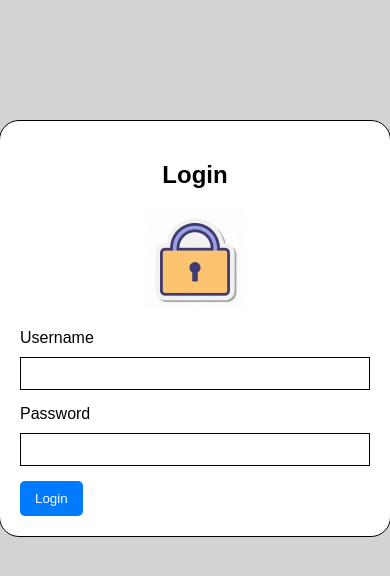
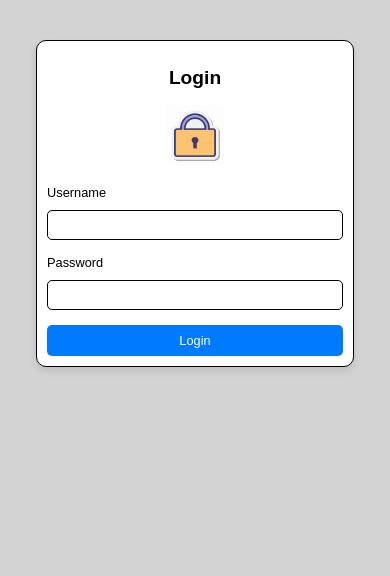
Before and after one commit to MiyurangaDananjana/ToDoApp, a React (Create React App) app: page / in a window 390 px wide. Shown: the top 576 px of the page. Built offline with nearby package versions, Linux system fonts and the light colour scheme; a web font is replaced by a local one.

Commit message:
add media to mobile support

```diff
--- a/src/App.css
+++ b/src/App.css
@@ -22,10 +22,14 @@
   justify-content: center;
   font-size: calc(10px + 2vmin);
   color: white;
+  padding: 20px; /* Added padding for better spacing on smaller screens */
 }
 
 .App-link {
   color: #61dafb;
+  text-decoration: none;
+  font-weight: bold;
+  margin-top: 20px;
 }
 
 @keyframes App-logo-spin {
@@ -37,8 +41,36 @@
   }
 }
 
-
-.logo{
+/* Optimize the logo for different screen sizes */
+.logo {
   width: 100px;
   height: 100px;
+  margin: 20px 0;
 }
+
+@media (max-width: 768px) {
+  .logo {
+    width: 80px;
+    height: 80px;
+  }
+
+  .App-header {
+    font-size: calc(8px + 2vmin); /* Adjust font size for medium screens */
+  }
+}
+
+@media (max-width: 480px) {
+  .logo {
+    width: 60px;
+    height: 60px;
+  }
+
+  .App-header {
+    font-size: calc(6px + 2vmin); /* Adjust font size for smaller screens */
+    padding: 15px; /* Reduced padding for smaller screens */
+  }
+
+  .App-link {
+    font-size: 14px; /* Smaller font for links */
+  }
+}
--- a/src/pages/login/LoginPage.css
+++ b/src/pages/login/LoginPage.css
@@ -1,3 +1,4 @@
+/* General styles */
 .login-page {
     display: flex;
     flex-direction: column;
@@ -14,15 +15,12 @@
     background-color: rgb(255, 255, 255);
     border-radius: 20px;
     border: 1px solid black;
-}
-
-
-.logo {
-    text-align: center;
+    box-shadow: 0px 4px 8px rgba(0, 0, 0, 0.1); /* Add shadow for better appearance */
 }
 
 h2 {
     text-align: center;
+    font-size: 1.8rem;
 }
 
 .form-group {
@@ -32,22 +30,26 @@ h2 {
 label {
     display: block;
     margin-bottom: 10px;
+    font-size: 1rem;
 }
 
 input {
     width: 100%;
-    padding: 8px;
+    padding: 10px;
     box-sizing: border-box;
     border: 1px solid black;
+    border-radius: 5px;
 }
 
 button {
-    padding: 10px 15px;
+    width: 100%;
+    padding: 12px;
     background-color: #007bff;
     color: white;
     border: none;
     border-radius: 5px;
     cursor: pointer;
+    font-size: 1rem;
 }
 
 button:hover {
@@ -57,12 +59,79 @@ button:hover {
 .error-message {
     color: red;
     margin-top: 10px;
+    text-align: center;
+    font-size: 0.9rem;
 }
 
 /* Center the logo in the form */
-.login-form .logo {
+.logo {
     display: block;
     margin: 0 auto 20px; /* Center the logo and add bottom margin */
     max-width: 100px; /* Adjust the logo size as needed */
     height: auto;
-  }
+}
+
+/* Responsive design for smaller screens */
+@media (max-width: 768px) {
+    .login-page {
+        padding: 10px;
+        margin-top: 50px;
+    }
+
+    .login-form {
+        padding: 15px;
+        border-radius: 15px;
+        width: 80%;
+    }
+
+    h2 {
+        font-size: 1.5rem;
+    }
+
+    label {
+        font-size: 0.9rem;
+    }
+
+    input {
+        padding: 8px;
+    }
+
+    button {
+        padding: 10px;
+        font-size: 0.9rem;
+    }
+}
+
+/* Optimizing for very small screens (e.g., mobile devices) */
+@media (max-width: 480px) {
+    .login-page {
+        margin-top: 30px;
+    }
+
+    .login-form {
+        padding: 10px;
+        border-radius: 10px;
+    }
+
+    h2 {
+        font-size: 1.2rem;
+    }
+
+    label {
+        font-size: 0.8rem;
+    }
+
+    input {
+        padding: 6px;
+        font-size: 0.9rem;
+    }
+
+    button {
+        padding: 8px;
+        font-size: 0.8rem;
+    }
+
+    .logo {
+        max-width: 80px; /* Adjust logo size for mobile */
+    }
+}
```
